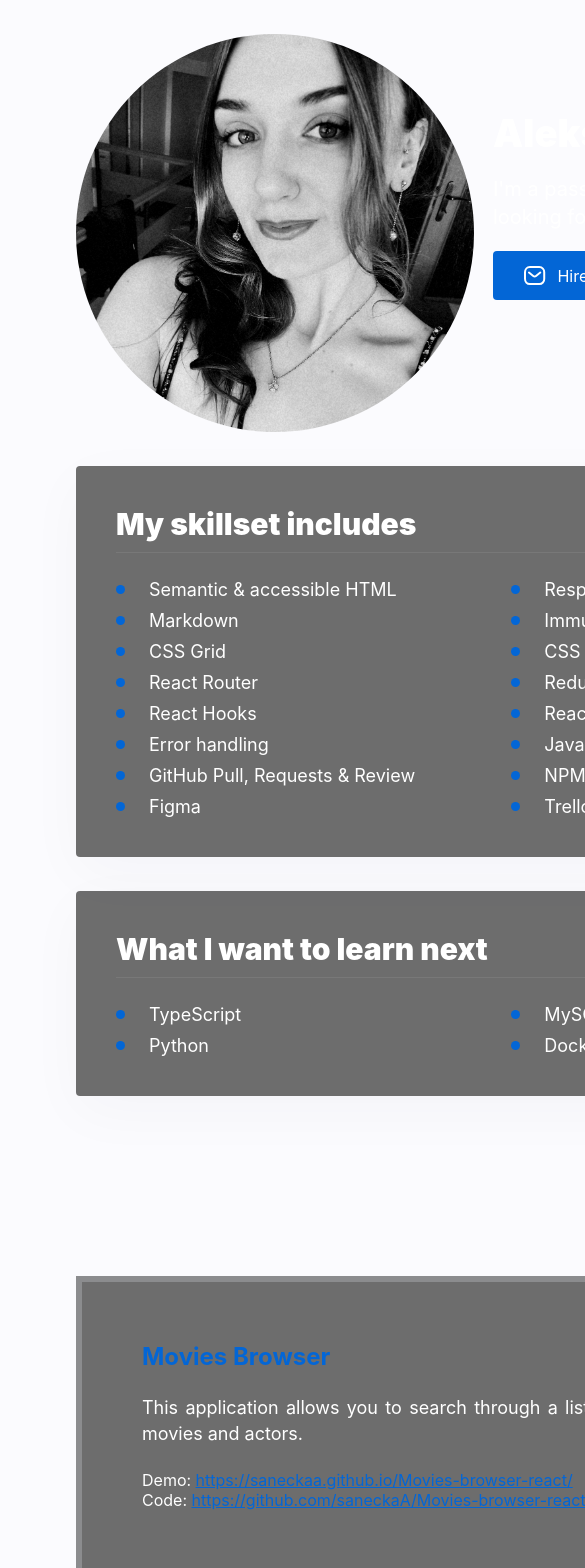
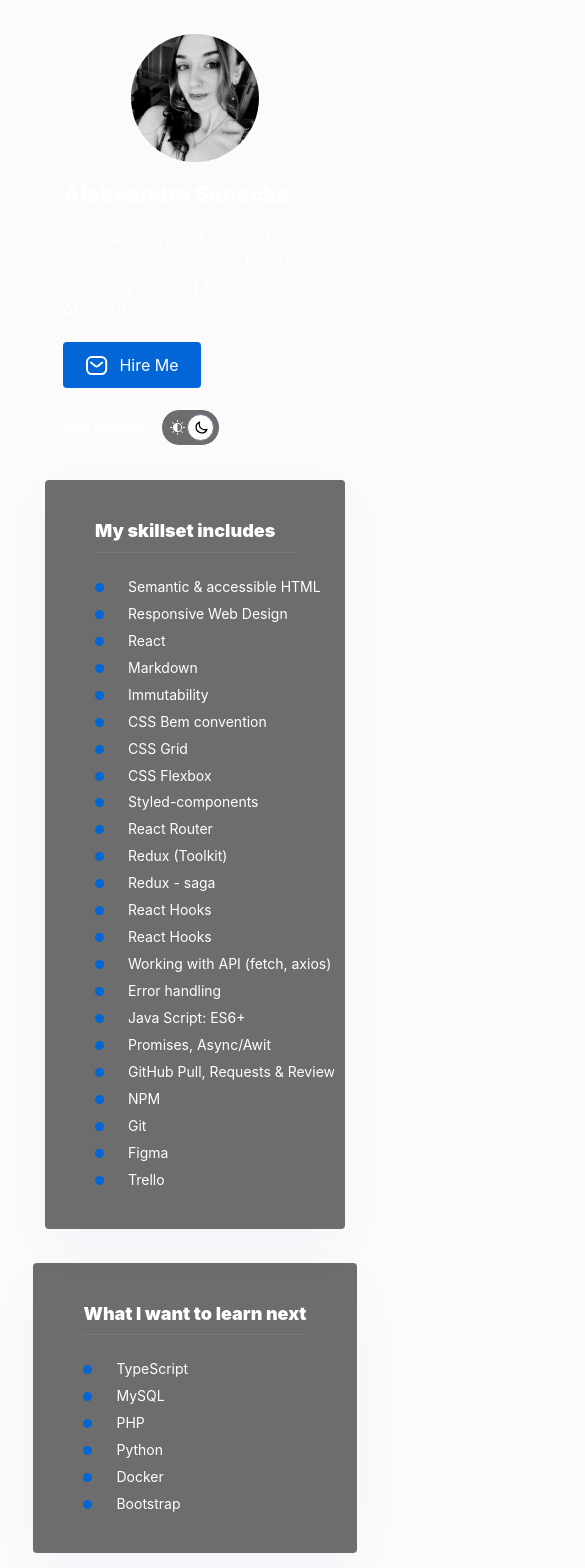
Before and after one commit to saneckaA/personal-homepage, a React (Create React App) app: page / in a window 390 px wide. Shown: the top 1568 px of the page, 585 px wide, since content can reach past the window. Built offline with nearby package versions, Linux system fonts and the light colour scheme.

Commit message:
added media queries

```diff
--- a/src/AboutMe/styled.js
+++ b/src/AboutMe/styled.js
@@ -8,7 +8,13 @@ export const About = styled.div`
    gap: 19px;
    align-items: center;
 
-
+   @media (max-width: 767px) {
+    width: 80%;
+    flex-direction: column;
+    justify-content: center;
+    padding-right: 10px;
+    padding-left: 10px;
+   }
 `;
 
 export const Image = styled.div`
@@ -21,6 +27,15 @@ export const Image = styled.div`
     border-radius: 50%;
     }
 
+    @media (max-width: 797px) {
+        width: 128px;
+        height: 128px;
+
+        img {
+            width: 128px;
+            height: 128px;
+        }
+    }
 `;
 
 export const Details = styled.div`
@@ -30,6 +45,10 @@ export const Details = styled.div`
    flex-direction: column;
    align-items: flex-start;
    gap: 20px;
+
+   @media (max-width: 767px) {
+    height: auto;
+   }
 `;
 
 export const Name = styled.div`
@@ -38,7 +57,10 @@ export const Name = styled.div`
    line-height: 45.99px;
    color: ${({theme}) => theme.text};
 
-
+   @media (max-width: 767px) {
+    font-size: 22px;
+    line-height: 26px;
+   }
 `;
 
 export const Info = styled.div`
@@ -46,6 +68,11 @@ export const Info = styled.div`
    font-size: 20px;
    line-height: 28px;
    color: ${({theme}) => theme.subtitle};
+
+   @media (max-width: 767px) {
+    font-size: 17px;
+    line-height: 23.8px;
+   }
 
 `;
 
@@ -67,4 +94,9 @@ export const HireMe = styled.a`
    &:hover {
      transform: scale(1.1);
    }
+
+   @media (max-width: 767px) {
+    width: 138px;
+    height: 46px;
+   }
 `;
--- a/src/Container/styled.js
+++ b/src/Container/styled.js
@@ -9,4 +9,10 @@ export const Wrapper = styled.div`
    align-items: center;
    gap: 34px;
    margin-top: 34px;
+
+   @media (max-width: 767px) {
+    width: auto;
+    padding-left: 30px;
+    padding-right: 30px;
+   }
 `;
--- a/src/Footer/styled.js
+++ b/src/Footer/styled.js
@@ -9,12 +9,22 @@ export const Wrapper = styled.div`
    gap: 24px;
    margin-left: 75px;
    margin-top: 30px;
+
+   @media (max-width: 767px) {
+    width: 288px;
+    margin: auto;
+   }
 `;
 
 export const Mail = styled.div`
    font-weight: 900;
    font-size: 32px;
    line-height: 38px;
+
+   @media (max-width: 767px) {
+    font-size: 16px;
+    line-height: 19.36px;
+   }
 `;
 
 export const Link = styled.a`
@@ -34,6 +44,11 @@ export const Text = styled.div`
    line-height: 25px;
    text-align: justify;
    color: ${({theme}) => theme.text};
+
+   @media (max-width: 767px) {
+    font-size: 14px;
+    line-height: 16.94px;
+   }
 `;
 
 export const Links = styled.div`
--- a/src/Portfolio/styled.js
+++ b/src/Portfolio/styled.js
@@ -6,6 +6,10 @@ export const Wrapper = styled.div`
    display: flex;
    flex-direction: column;
    gap: 24px;
+
+   @media (max-width: 767px) {
+    width: auto;
+   }
 `;
 
 export const Header = styled.div`
@@ -26,12 +30,23 @@ export const Title = styled.div`
    font-size: 30px;
    line-height: 36.31px;
    color: ${({theme}) => theme.text};
+
+   @media (max-width: 767px) {
+    font-size: 18px;
+    line-height: 21.78px;
+   }
 `;
+
 export const SubTitle = styled.div`
    font-weight: 400;
    font-size: 20px;
    line-height: 28px;
    color: ${({theme}) => theme.text};
+
+   @media (max-width: 767px) {
+    font-size: 17px;
+    line-height: 23.8px;
+   }
 `;
 
 export const Projects = styled.div`
@@ -40,6 +55,12 @@ export const Projects = styled.div`
    display: grid;
    grid-template-columns: repeat(2, 592px);
    grid-gap: 30px;
+
+   @media (max-width: 767px) {
+    grid-template-columns: 1fr;
+    margin-right: 10px;
+    margin-left: 10px;
+   }
 `;
 
 export const Project = styled.div`
@@ -52,6 +73,11 @@ export const Project = styled.div`
    &:hover {
     outline: 3px solid violet;
    }
+
+   @media (max-width:767px) {
+    width: 288px;
+    height: 230px;
+   }
 `;
 
 export const Content = styled.div`
@@ -59,6 +85,11 @@ export const Content = styled.div`
    flex-direction: column;
    gap: 24px;
    margin: 60px;
+
+   @media (max-width: 767px) {
+    margin: 20px;
+    gap: 12px;
+   }
 `;
 
 export const Name = styled.div`
@@ -66,6 +97,11 @@ export const Name = styled.div`
    font-size: 24px;
    line-height: 29px;
    color: ${({theme}) => theme.projectTitle};
+
+   @media (max-width: 767px) {
+    font-size: 16px;
+    line-height: 19.36px;
+   }
 `;
 
 export const Description = styled.div`
@@ -74,10 +110,20 @@ export const Description = styled.div`
    line-height: 25.2px;
    color: ${({theme}) => theme.projectDescription};
    text-align: justify;
+
+   @media (max-width: 767px) {
+    font-size: 14px;
+    line-height: 16.94px;
+   }
 `;
 
 export const DemoAndCode = styled.div`
    color: ${({theme}) => theme.projectDescription};
+
+   @media (max-width: 767px) {
+    font-size: 14px;
+    line-height: 16.94px;
+   }
 `;
 
 export const Demo = styled.div`
--- a/src/Skills/styled.js
+++ b/src/Skills/styled.js
@@ -9,6 +9,12 @@ export const Wrapper = styled.div`
    background: ${({theme}) => theme.tileBcg};
    border-radius: 4px;
    box-shadow: ${({theme}) => theme.boxshadow};
+
+   @media (max-width: 767px) {
+    width: auto;
+    padding-left: 10px;
+    padding-right: 10px;
+   }
 `;
 
 export const Title = styled.div`
@@ -20,6 +26,11 @@ export const Title = styled.div`
    margin-right: 40px;
    margin-top: 40px;
    color: ${({theme}) => theme.text};
+
+   @media (max-width: 767px) {
+    font-size: 18px;
+    line-height: 21.78px;
+   }
 `;
 
 export const SkillsList = styled.ul`
@@ -27,6 +38,10 @@ export const SkillsList = styled.ul`
    grid-template-columns: repeat(3, 1fr);
    gap: 10px;
    margin-bottom: 40px;
+
+   @media (max-width: 767px) {
+    grid-template-columns: 1fr;
+   }
 `;
 
 export const Skill = styled.li`
@@ -36,5 +51,10 @@ export const Skill = styled.li`
    grid-template-columns: auto 1fr;
    gap: 24px;
    align-items: center;
-   color: ${({theme}) => theme.text}
+   color: ${({theme}) => theme.text};
+
+   @media (max-width: 767px ) {
+    font-size: 14px;
+    line-height: 16.94px;
+   }
 `;
```
